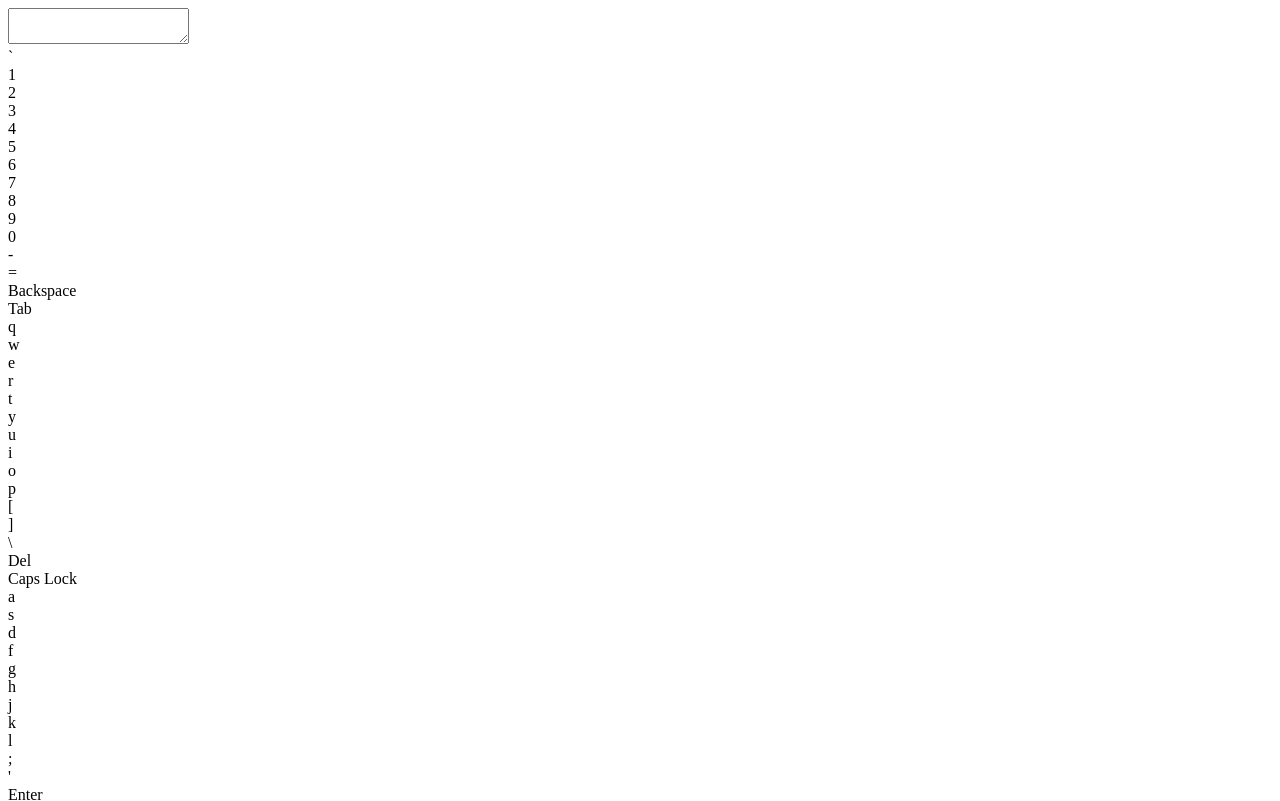
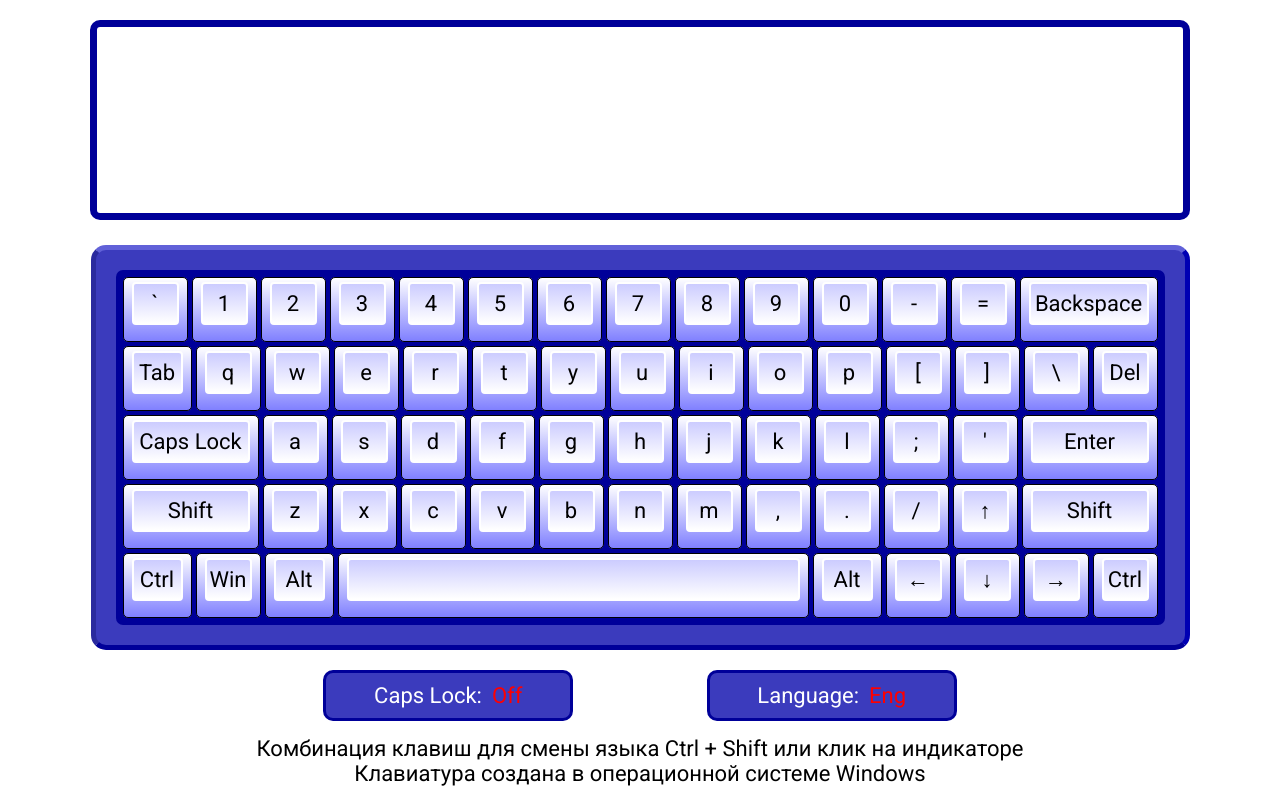
Before and after one commit to kritskaya/virtual-keyboard, a website with bundled scripts: page src/index.html in a window 1280 px wide. Shown: the top 801 px of the page. Built offline with nearby package versions, Linux system fonts and the light colour scheme.

Commit message:
fix: fix js and css links

```diff
--- a/src/index.html
+++ b/src/index.html
@@ -7,8 +7,8 @@
 	<link rel="preconnect" href="https://fonts.googleapis.com">
 	<link rel="preconnect" href="https://fonts.gstatic.com" crossorigin>
 	<link href="https://fonts.googleapis.com/css2?family=Roboto&display=swap" rel="stylesheet">
-	<link rel="stylesheet" href="./src/css/style.css">
-	<link rel="shortcut icon" href="./src/assets/icon/favicon.ico" type="image/x-icon">
+	<link rel="stylesheet" href="./style.css">
+	<link rel="shortcut icon" href="./assets/icon/favicon.ico" type="image/x-icon">
 	<title>Virtual Keyboard</title>
 </head>
 <body>
```
